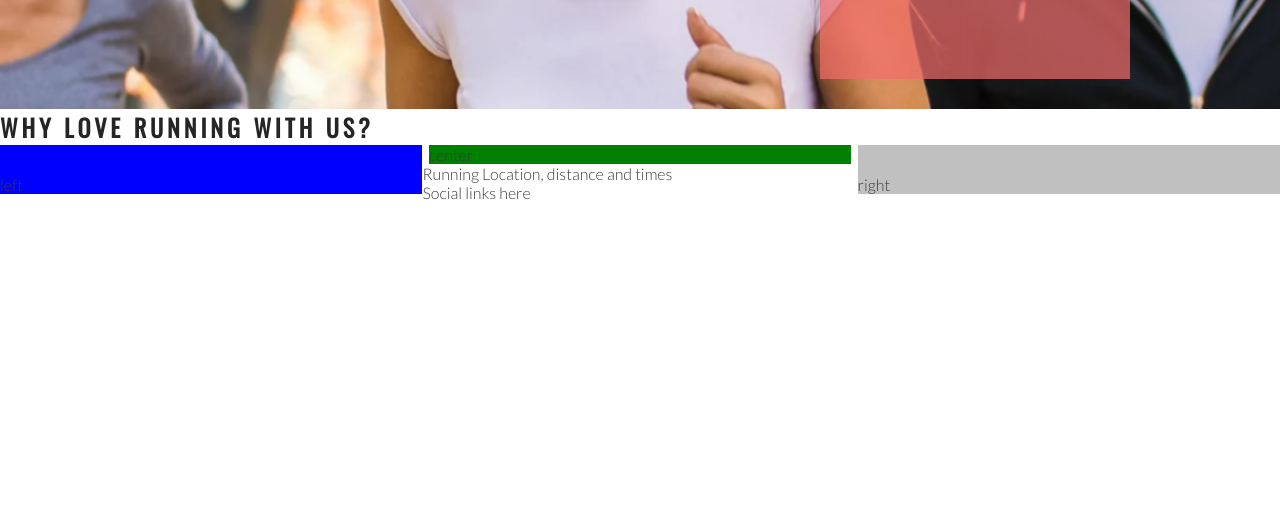
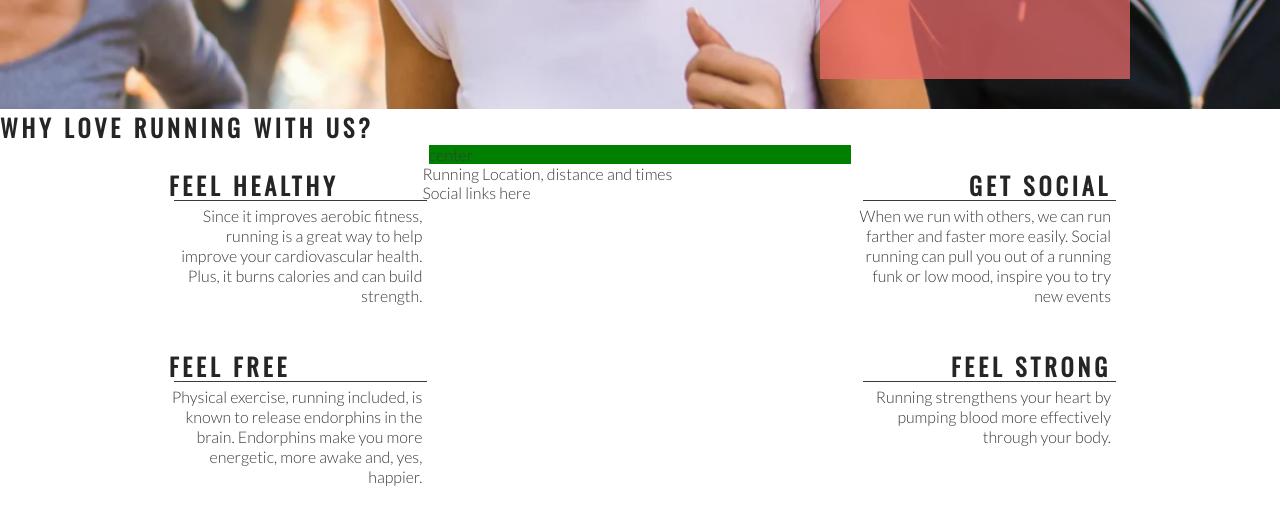
Before and after one commit to yousefalm1/love-running-walkthrough-project, a plain HTML site: page index.html in a window 1280 px wide. Shown: the part 566-1088 px from the top of the page. Before the commit the page ends 800 px from the top, so only its background shows below. Drawn offline with nearby package versions, Linux system fonts and the light colour scheme.

Commit message:
Add right about section content and style

```diff
--- a/assets/css/style.css
+++ b/assets/css/style.css
@@ -121,14 +121,12 @@ h2 {
     padding-top: 30px;
     Width: 33%;
     float: left;
-    background-color: blue;
 }
 
 #right-about {
     padding-top: 30px;
     width: 33%;
     float: right;
-    background-color: silver;
 }
 
 #center-about {
@@ -136,3 +134,30 @@ h2 {
     margin: 0 auto;
     background-color: green;
 }
+
+hr {
+    border-top: 1px solid #3a3a3a;
+    width: 100%;
+    margin: 5px;
+}
+
+.left-about-heading {
+    width: 60%;
+    float: right;
+    line-height: 20px;
+    clear: both;
+    margin-bottom: 50px;
+}
+
+.right-about-heading {
+    width: 60%;
+    float: left;
+    line-height: 20px;
+    clear: both;
+    margin-bottom: 50px;
+}
+
+.right-about-heading h2,
+p {
+    text-align: right;
+}
--- a/index.html
+++ b/index.html
@@ -41,8 +41,43 @@
     </section>
     <section id="club-ethos">
         <h1>Why Love Running With Us?</h1>
-        <div id="left-about">left</div>
-        <div id="right-about">right</div>
+        <div id="left-about">
+            <div class="left-about-heading">
+                <h2>Feel Healthy</h2>
+                <hr>
+                <p>
+                    Since it improves aerobic fitness, running is a great way to help improve your cardiovascular
+                    health. Plus, it burns
+                    calories and can build strength.
+                </p>
+            </div>
+            <div class="left-about-heading">
+                <h2>Feel Free</h2>
+                <hr>
+                <p>
+                    Physical exercise, running included, is known to release endorphins in the brain. Endorphins make
+                    you more energetic,
+                    more awake and, yes, happier.
+                </p>
+            </div>
+        </div>
+        <div id="right-about">
+            <div class="right-about-heading">
+                <h2>Get Social</h2>
+                <hr>
+                <p>
+                    When we run with others, we can run farther and faster more easily. Social running can pull you out of a running funk or
+                    low mood, inspire you to try new events
+                </p>
+            </div>
+            <div class="right-about-heading">
+                <h2>Feel Strong</h2>
+                <hr>
+                <p>
+                Running strengthens your heart by pumping blood more effectively through your body.
+                </p>
+            </div>
+        </div>
         <div id="center-about">center</div>
     </section>
     <section>
```
